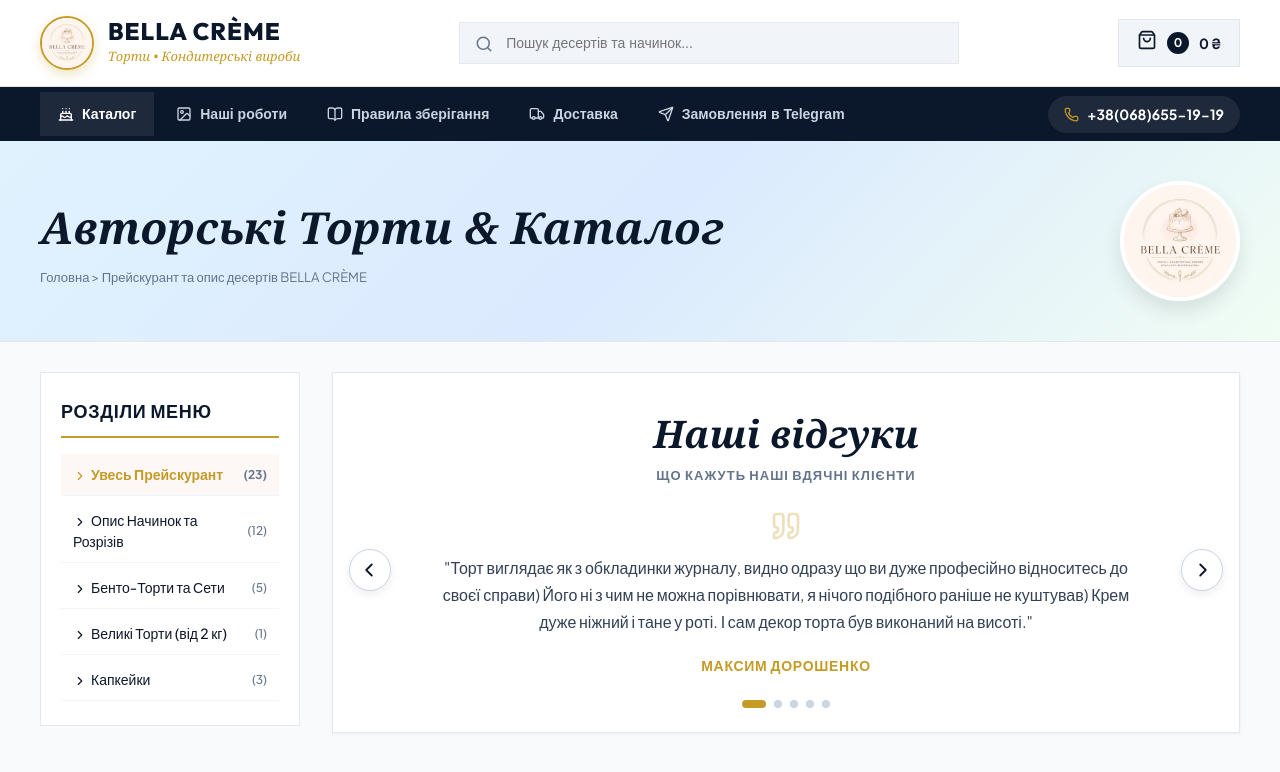
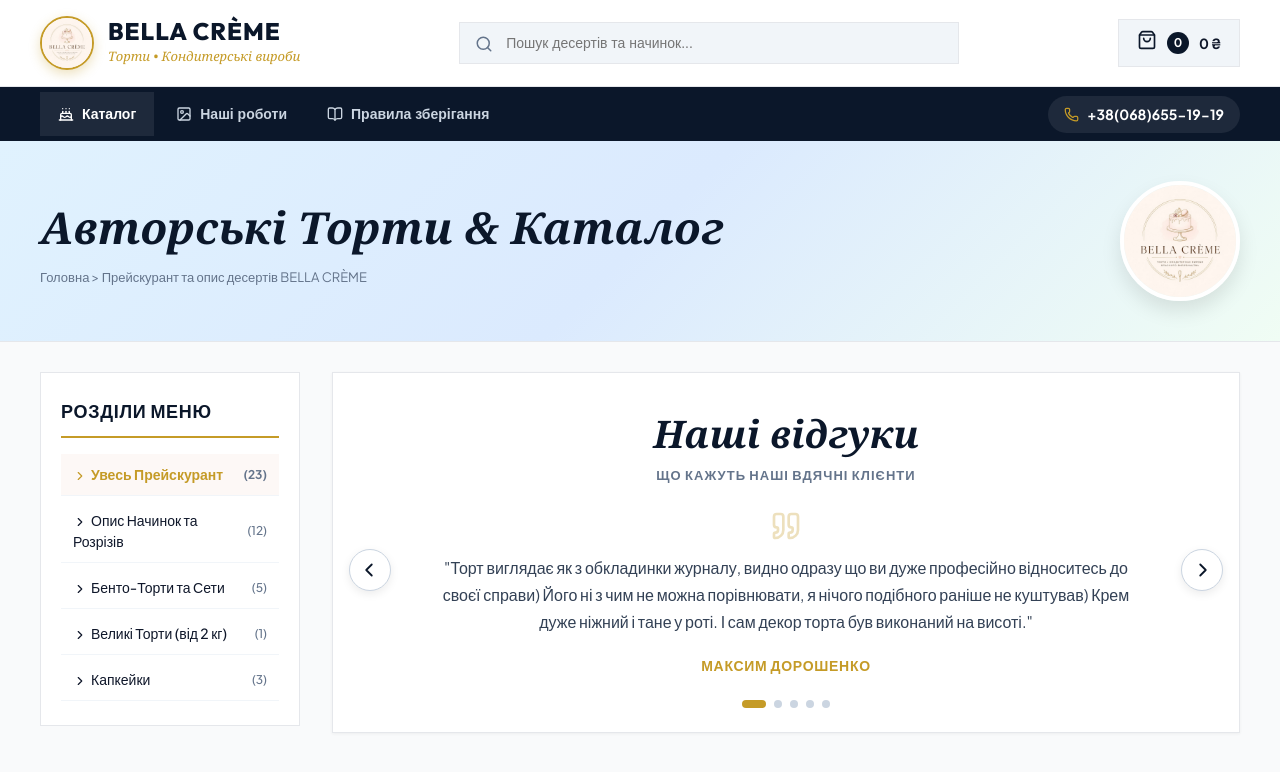
Before and after one commit to awraamgitelman-ops/tort, a React (Vite) app: page /#catalog in a window 1280 px wide. Shown: the top 772 px of the page. Built offline with nearby package versions, Linux system fonts and the light colour scheme; no server answers; the HTML template or start-up script is replaced by a standard one.

Commit message:
Remove Доставка and Замовлення в Telegram buttons from header navigation

```diff
--- a/src/components/Header.jsx
+++ b/src/components/Header.jsx
@@ -120,20 +120,6 @@ export default function Header({
             >
               <BookOpen size={16} /> Правила зберігання
             </button>
-
-            <button
-              className={`nav-item ${activeTab === 'delivery' ? 'active' : ''}`}
-              onClick={() => handleNavClick('delivery')}
-            >
-              <Truck size={16} /> Доставка
-            </button>
-
-            <button
-              className={`nav-item ${activeTab === 'telegram' ? 'active' : ''}`}
-              onClick={() => handleNavClick('telegram')}
-            >
-              <Send size={16} /> Замовлення в Telegram
-            </button>
           </div>
 
           <a
```
